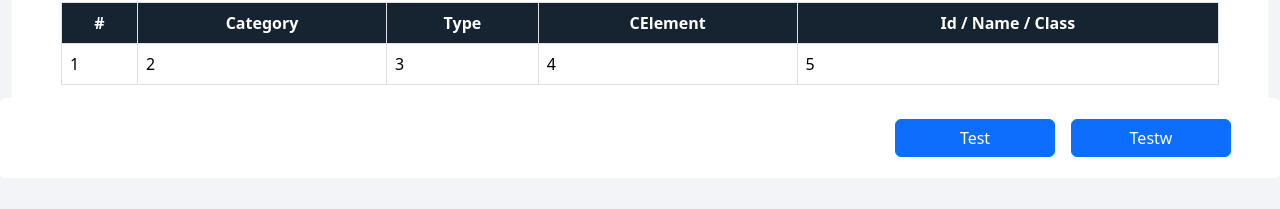
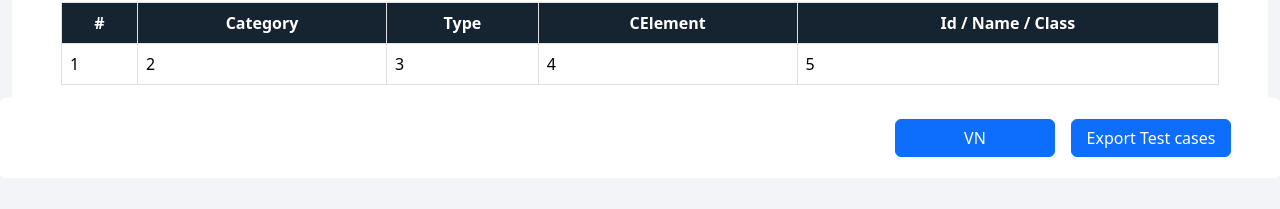
Before and after one commit to lykan30101994/DDNT_FE, a Vue app: page / in a window 1280 px wide. Shown: the part 622-831 px from the top of the page. Built offline with nearby package versions, Linux system fonts and the light colour scheme.

Commit message:
add padding

```diff
--- a/src/components/common/button/ButtonGroup.vue
+++ b/src/components/common/button/ButtonGroup.vue
@@ -16,7 +16,7 @@ defineProps<{
   align?: string
 }>()
 
-const getAlignClass = (align: string) => {
+const getAlignClass = (align: string | undefined) => {
   let alignClass = 'start'
 
   if (align === 'end') {
--- a/src/modules/home/components/LoadFileContent.vue
+++ b/src/modules/home/components/LoadFileContent.vue
@@ -46,7 +46,7 @@
     ]"/>
   </CardWrapper>
   <CardWrapper :is-fixed="true">
-    <ButtonGroup align="end" :buttons="[{type: 'submit', label: 'Test', size: 'lg'},{type: 'cancel', label: 'Testw', size: 'lg'}]"/>
+    <ButtonGroup align="end" :buttons="[{type: 'submit', label: 'VN', size: 'lg'},{type: 'cancel', label: 'Export Test cases', size: 'lg'}]"/>
   </CardWrapper>
 </template>
 
```
